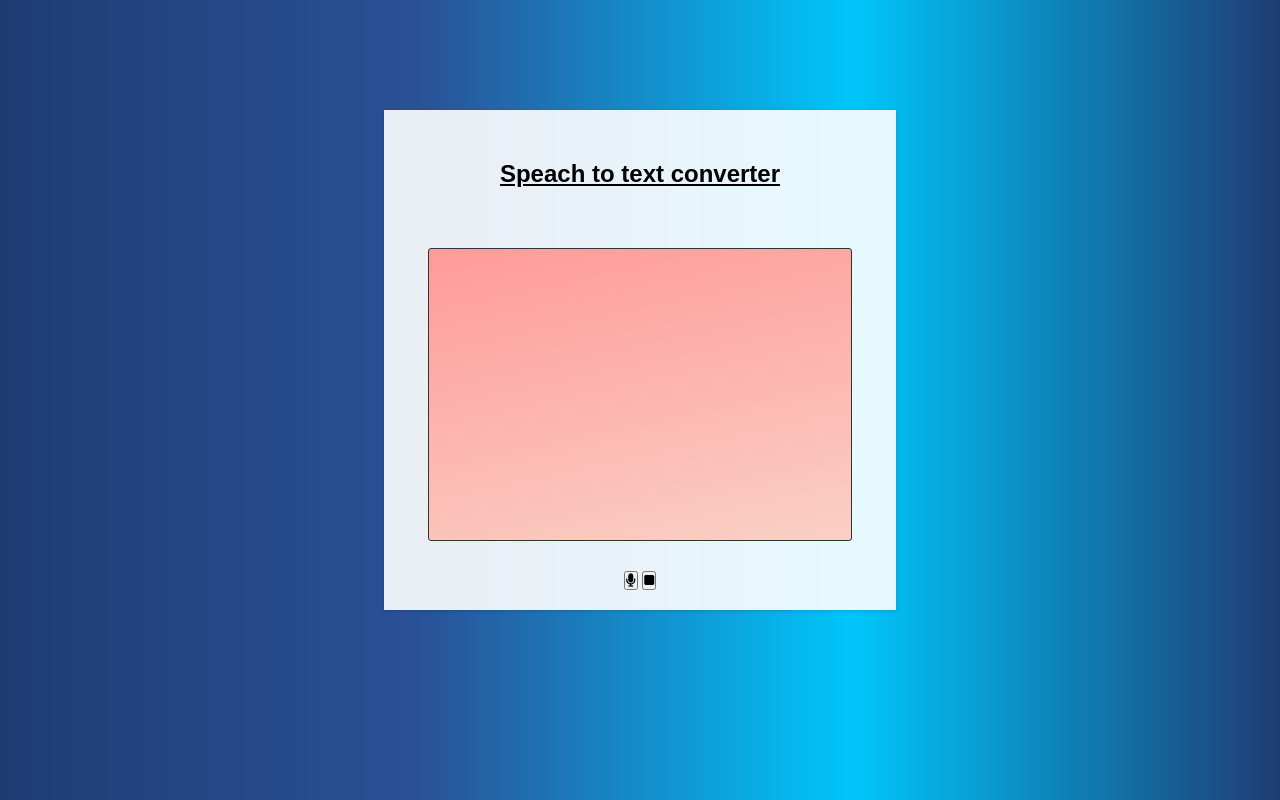
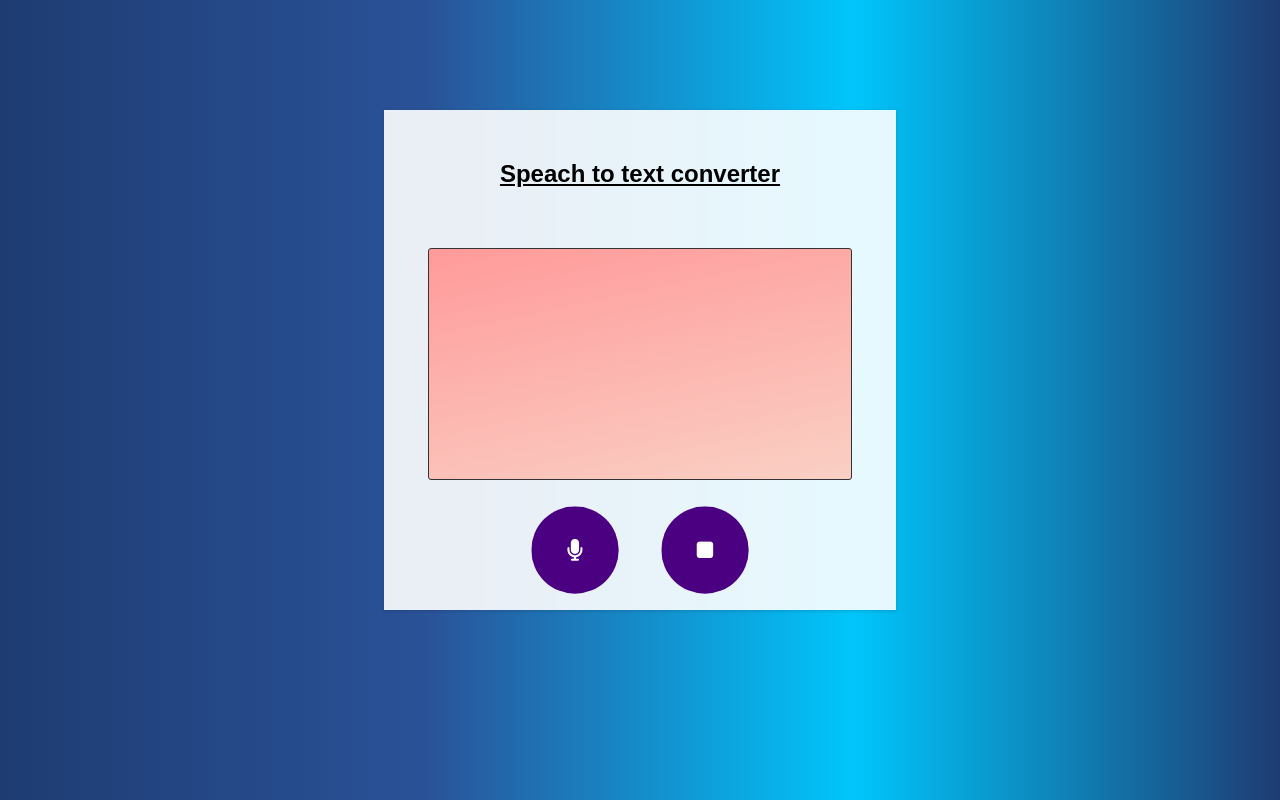
Before and after one commit to PelvinDreams/Speach-to-text-application, a plain HTML site: page index.html in a window 1280 px wide. Drawn offline with Linux system fonts and the light colour scheme.

Commit message:
updated css

```diff
--- a/style.css
+++ b/style.css
@@ -42,3 +42,38 @@ h2{
   background: linear-gradient(168deg, #ff9a9a, #fad0c4);
   border-radius: 3px;
 }
+
+.button-container{
+  display: flex;
+  justify-content: center;
+  align-items: center;
+  gap: 50px;
+}
+
+button{
+  font-size: 20px;
+  height: 80px;
+  width: 80px;
+  border-radius: 50%;
+  background-color: indigo;
+  color: #fff;
+  outline: none;
+  border: none;
+  animation: pulse 1.5s infinite alternate;
+  cursor: pointer;
+}
+
+button:hover{
+  background-color: darkblue;
+}
+
+@keyframes pulse {
+
+  from{
+transform: scale(1);
+  }
+
+  to{
+transform: scale(1.1);
+  }
+}
```
